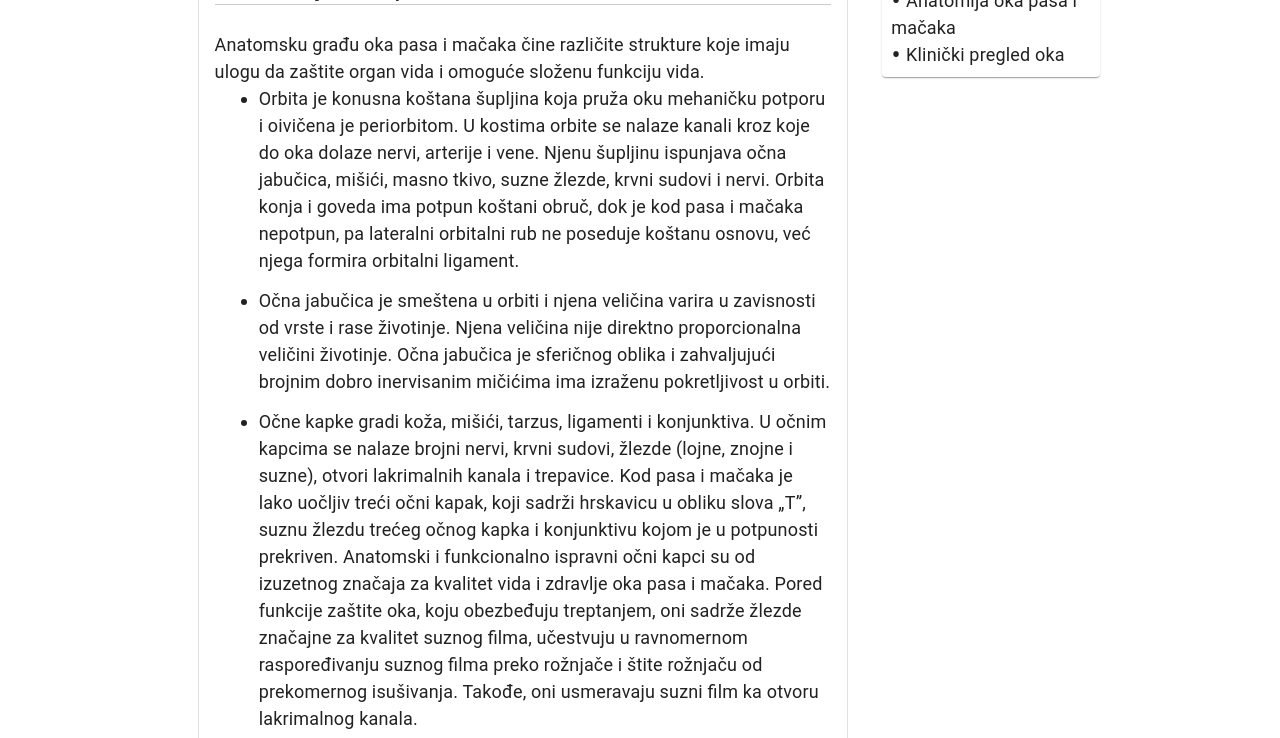
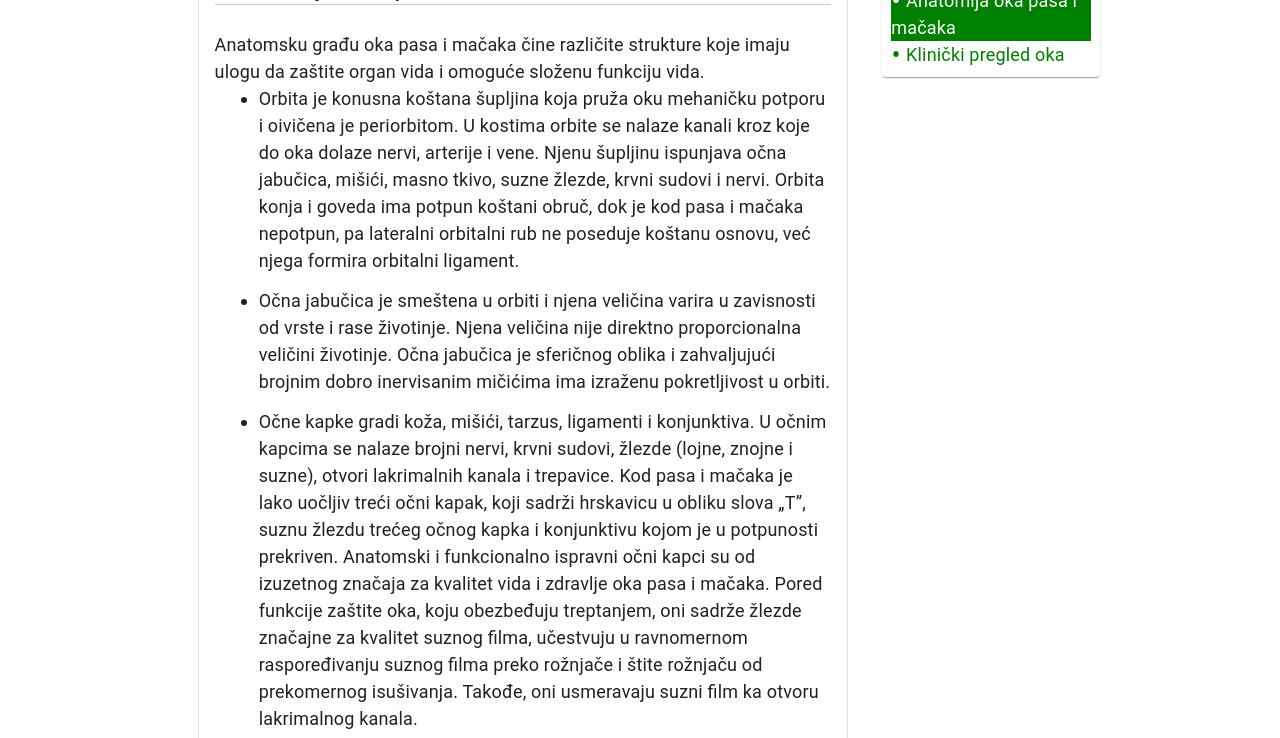
Before and after one commit to pHorvat/abops, a Gatsby site: page /prviDeo in a window 1280 px wide. Shown: the part 362-1100 px from the top of the page. Built offline with nearby package versions, Linux system fonts and the light colour scheme; Gatsby itself is replaced by a stand-in of ours.

Commit message:
Implementacija aktivnog linka, efekta za side-navigation bar

```diff
--- a/src/components/main.css
+++ b/src/components/main.css
@@ -1,9 +1,25 @@
 
 .anchorLink{
     text-decoration: none;
-    color: inherit;
+    color: green;
+    box-shadow: inset 0 0 0 0 green;
+    transition: color 0.3s ease-in-out, box-shadow 0.3s ease-in-out;
 }
 
+.active{
+    display:inline-block;
+    color: white;
+    background-color: green;
+    box-shadow: inset 0 0 0 0 green;
+}
+
+.anchorLink:hover {
+    display:inline-block;
+    color: white;
+    background-color: green;
+    transition: background-color 0.3s ease-in, box-shadow 0.3s ease-in-out;
+    box-shadow: inset 0 0 0 0 green;
+}
 
 .box {
     position: relative;
--- a/src/pages/prviDeo.js
+++ b/src/pages/prviDeo.js
@@ -224,7 +224,7 @@ const prviDeo = () => (
             <Grid className="sadrzaj" item md={3}>
                 <Card style={{padding:"0.5rem", marginTop: "1rem",position: "sticky", right:0, top:20}}>
                     <Typography variant="h4">Sadržaj</Typography>
-                    <AnchorLink className="anchorLink" to="/prviDeo#Anatomijaokapasaimacaka" title="Anatomija oka pasa i mačaka">
+                    <AnchorLink className="anchorLink active" to="/prviDeo#Anatomijaokapasaimacaka" title="Anatomija oka pasa i mačaka">
                     <Typography variant="body1">{bull} Anatomija oka pasa i mačaka</Typography>
                     </AnchorLink>
                     <AnchorLink className="anchorLink" to="/prviDeo#Klinickipregledoka" title="Klinički pregled oka">
```
